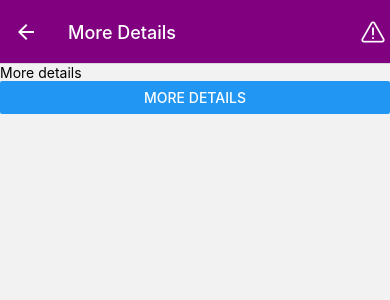
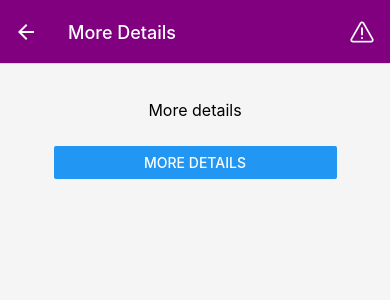
Before and after one commit to Heyihuidai/Fall2024-CS5520, a React Native app: screen /Details in a window 390 px wide. Shown: the top 300 px of the page. Built offline with nearby package versions, Linux system fonts and the light colour scheme; no server answers; the database is empty.

Commit message:
add dynamic sizing

```diff
--- a/components/GoalDetails.js
+++ b/components/GoalDetails.js
@@ -1,23 +1,29 @@
-import { Button, StyleSheet, Text, View } from "react-native";
+import { Button, StyleSheet, Text, View, useWindowDimensions } from "react-native";
 import React, { useEffect, useState } from "react";
 import PressableButton from "./PressableButton";
 import AntDesign from "@expo/vector-icons/AntDesign";
+import { updateDB } from "../Firebase/firestoreHelper";
+import GoalUsers from "./GoalUser";
 
 export default function GoalDetails({ navigation, route }) {
   const [warning, setWarning] = useState(false);
+  const { width, height } = useWindowDimensions();
+  const isLandscape = width > height;
+
   function warningHandler() {
     setWarning(true);
     navigation.setOptions({ title: "Warning!" });
+    updateDB(route.params.goalData.id, { warning: true }, "goals");
   }
+
   useEffect(() => {
     navigation.setOptions({
       headerRight: () => {
         return (
-          // <Button title="Warning" color="white" onPress={warningHandler} />
           <PressableButton
             pressedHandler={warningHandler}
-            componentStyle={{ backgroundColor: "purple" }}
-            pressedStyle={{ opacity: 0.5, backgroundColor: "purple" }}
+            componentStyle={styles.warningButton}
+            pressedStyle={styles.warningButtonPressed}
           >
             <AntDesign name="warning" size={24} color="white" />
           </PressableButton>
@@ -30,23 +36,129 @@ export default function GoalDetails({ navigation, route }) {
     navigation.push("Details");
   }
 
+  const contentPadding = height < 415 ? 10 : 20;
+  const dynamicFontSize = width < 600 ? 14 : 16;
+
   return (
-    <View>
-      {route.params ? (
-        <Text style={warning && styles.warningStyle}>
-          This is details of a goal with text {route.params.goalData.text} and
-          id {route.params.goalData.id}
-        </Text>
-      ) : (
-        <Text style={warning && styles.warningStyle}>More details</Text>
-      )}
-      <Button title="More Details" onPress={moreDetailsHandler} />
+    <View style={[
+      styles.container,
+      { padding: contentPadding },
+      isLandscape && styles.landscapeContainer
+    ]}>
+      <View style={[
+        styles.contentWrapper,
+        isLandscape && styles.landscapeWrapper
+      ]}>
+        {route.params ? (
+          <Text style={[
+            styles.text,
+            warning && styles.warningStyle,
+            isLandscape && {
+              ...styles.landscapeText,
+              fontSize: dynamicFontSize
+            }
+          ]}>
+            This is details of a goal with text{' '}
+            <Text style={styles.highlight}>
+              {route.params.goalData.text}
+            </Text>
+            {' '}and id{' '}
+            <Text style={styles.highlight}>
+              {route.params.goalData.id}
+            </Text>
+          </Text>
+        ) : (
+          <Text style={[
+            styles.text,
+            warning && styles.warningStyle,
+            isLandscape && {
+              ...styles.landscapeText,
+              fontSize: dynamicFontSize
+            }
+          ]}>
+            More details
+          </Text>
+        )}
+
+        <View style={[
+          styles.buttonContainer,
+          isLandscape && styles.landscapeButtons
+        ]}>
+          <Button
+            title="More Details"
+            onPress={moreDetailsHandler}
+          />
+        </View>
+
+        <View style={[
+          styles.usersContainer,
+          isLandscape && styles.landscapeUsers
+        ]}>
+          {route.params && <GoalUsers id={route.params.goalData.id} />}
+        </View>
+      </View>
     </View>
   );
 }
 
 const styles = StyleSheet.create({
+  container: {
+    flex: 1,
+    backgroundColor: '#f5f5f5',
+  },
+  landscapeContainer: {
+    flexDirection: 'row',
+  },
+  contentWrapper: {
+    width: 350,
+    maxWidth: '90%',
+    marginHorizontal: 'auto',
+    padding: 16,
+  },
+  landscapeWrapper: {
+    width: '100%',
+    flexDirection: 'row',
+    alignItems: 'flex-start',
+    justifyContent: 'space-between',
+  },
+  text: {
+    fontSize: 16,
+    marginBottom: 16,
+    textAlign: 'center',
+  },
+  landscapeText: {
+    textAlign: 'left',
+    flex: 1,
+  },
+  highlight: {
+    fontWeight: 'bold',
+    color: '#007AFF',
+  },
   warningStyle: {
     color: "red",
   },
+  buttonContainer: {
+    marginVertical: 10,
+  },
+  landscapeButtons: {
+    marginLeft: 16,
+    flexShrink: 0,
+  },
+  usersContainer: {
+    marginTop: 16,
+  },
+  landscapeUsers: {
+    flex: 1,
+    marginLeft: 16,
+  },
+  warningButton: {
+    backgroundColor: "purple",
+    padding: 8,
+    borderRadius: 8,
+    marginRight: 8,
+  },
+  warningButtonPressed: {
+    opacity: 0.5,
+    backgroundColor: "purple",
+  },
 });
```
